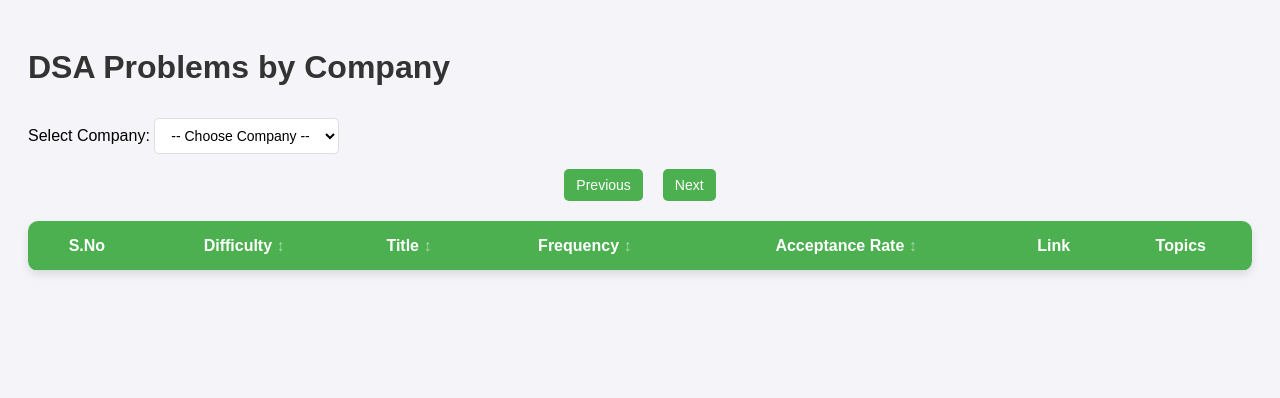
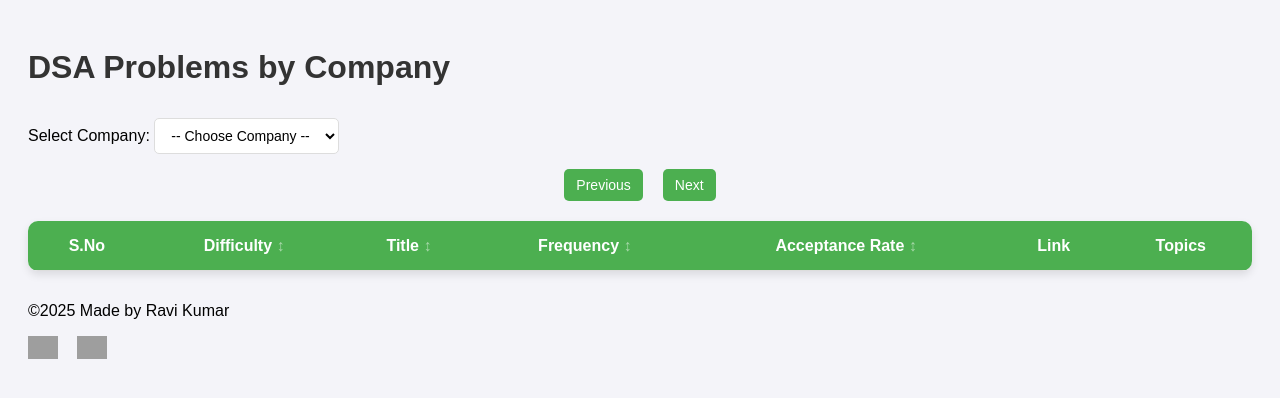
Before and after one commit to ravikumarr1802/LeetCode_Insights, a plain HTML site: page index.html in a window 1280 px wide. Drawn offline with Linux system fonts and the light colour scheme; grey boxes are pictures that could not be loaded.

Commit message:
Update index.html

```diff
--- a/index.html
+++ b/index.html
@@ -41,5 +41,28 @@
     </div>
 
     <script src="script.js"></script>
+    <footer>
+      <p >©2025 Made by Ravi Kumar</p>
+      <div style="margin-top: 10px">
+        <a
+          href="https://github.com/ravikumarr1802"
+          target="_blank"
+          style="margin-right: 15px"
+        >
+          <img
+            src="https://cdn.jsdelivr.net/gh/devicons/devicon/icons/github/github-original.svg"
+            alt="GitHub"
+            width="30"
+          />
+        </a>
+        <a href="https://www.linkedin.com/in/ravikumar-rangu/" target="_blank">
+          <img
+            src="https://cdn.jsdelivr.net/gh/devicons/devicon/icons/linkedin/linkedin-original.svg"
+            alt="LinkedIn"
+            width="30"
+          />
+        </a>
+      </div>
+    </footer>
   </body>
 </html>
```
